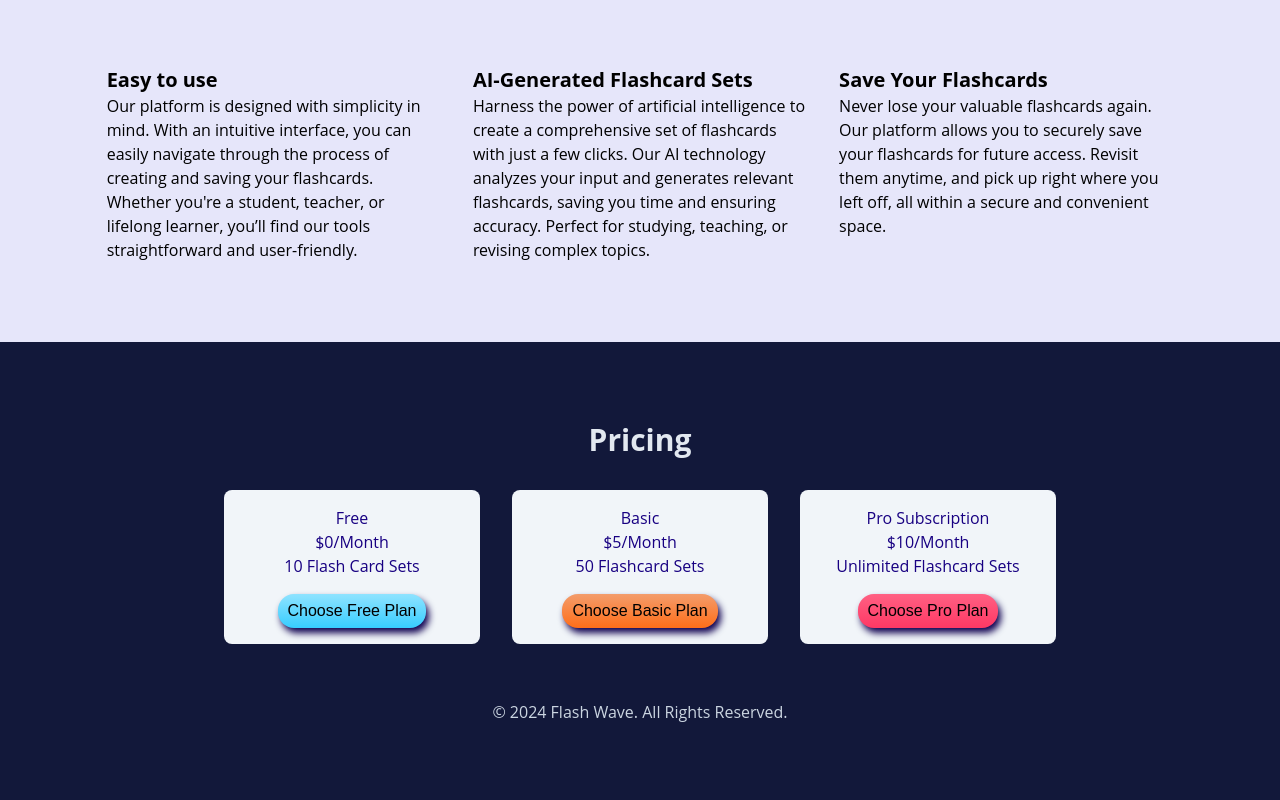
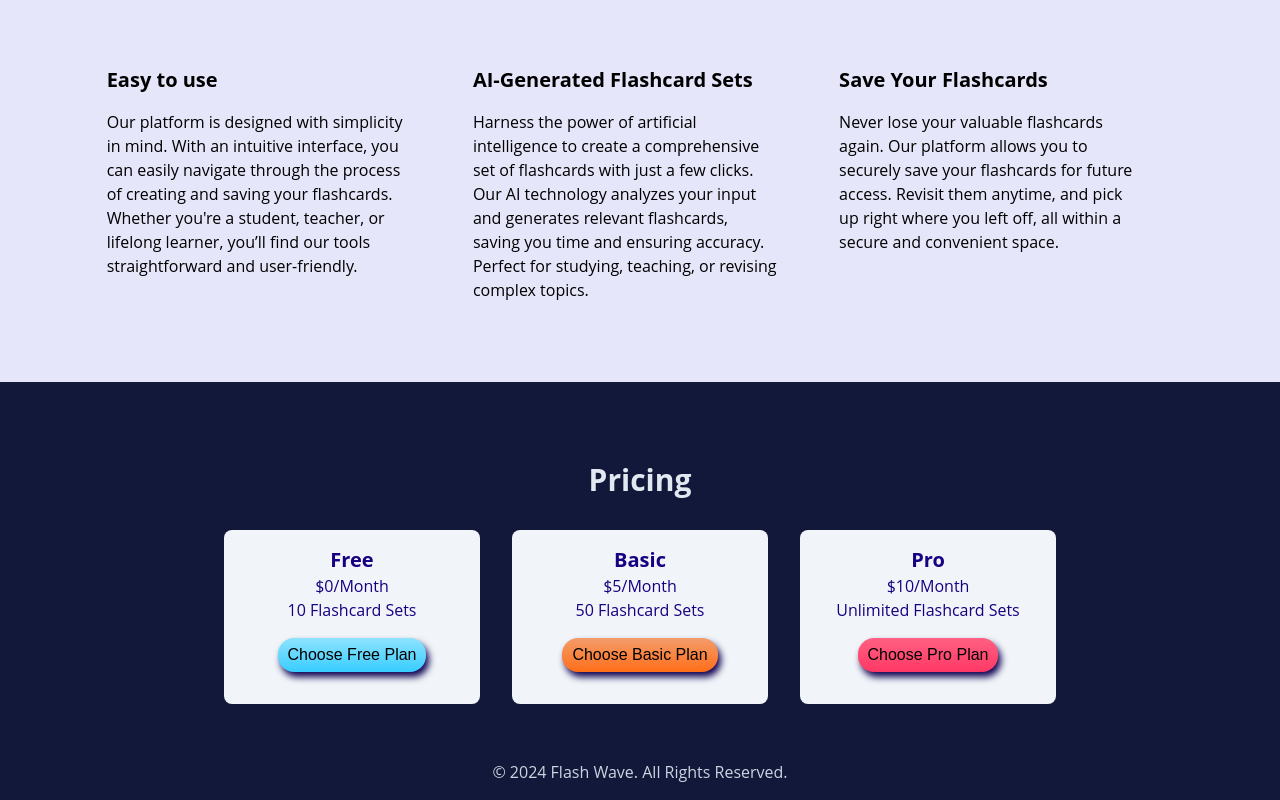
Before and after one commit to Calypso90/flashcard-saas, a Next.js app: page / in a window 1280 px wide. Shown: the part 569-1369 px from the top of the page. Before the commit the page ends 1309 px from the top, so only its background shows below. Built offline with nearby package versions, Linux system fonts and the light colour scheme; no server answers.

Commit message:
Refactor PricingSection component to handle plan selection and display messages

```diff
--- a/app/components/PricingSection.jsx
+++ b/app/components/PricingSection.jsx
@@ -3,6 +3,30 @@ import { useState, useEffect } from "react";
 import { useFirebaseUser } from "../hooks/useFirebaseUser"; // Adjust this path as needed
 import { doc, updateDoc } from "firebase/firestore";
 import { db } from "../firebase"; // Adjust this path as needed
+
+const plans = [
+  {
+    type: "free",
+    name: "Free",
+    displayName: <span className="font-bold text-xl">Free</span>,
+    price: "$0/Month",
+    limit: "10 Flashcard Sets",
+  },
+  {
+    type: "basic",
+    name: "Basic",
+    displayName: <span className="font-bold text-xl">Basic</span>,
+    price: "$5/Month",
+    limit: "50 Flashcard Sets",
+  },
+  {
+    type: "pro",
+    name: "Pro",
+    displayName: <span className="font-bold text-xl">Pro</span>,
+    price: "$10/Month",
+    limit: "Unlimited Flashcard Sets",
+  },
+];
 
 export default function PricingSection() {
   const [isLoading, setIsLoading] = useState(false);
@@ -104,55 +128,32 @@ export default function PricingSection() {
         <div className="mt-4 text-red-500">Select a Plan</div>
       )}
       <div className="text-slate-300 grid grid-cols-1 md:grid-cols-3 gap-8 justify-center">
-        {[
-          {
-            type: "free",
-            name: "Free",
-            price: "$0/Month",
-            limit: "10 Flash Card Sets",
-          },
-          {
-            type: "basic",
-            name: "Basic",
-            price: "$5/Month",
-            limit: "50 Flashcard Sets",
-          },
-          {
-            type: "pro",
-            name: "Pro Subscription",
-            price: "$10/Month",
-            limit: "Unlimited Flashcard Sets",
-          },
-        ].map((plan) => (
+        {plans.map((plan) => (
           <div
             className="flex flex-col p-4 bg-slate-100 rounded-lg text-[#180082] items-center min-w-64"
             key={plan.type}
           >
-            <h1>{plan.name}</h1>
+            <h1>{plan.displayName}</h1>
             <p>{plan.price}</p>
             <p>{plan.limit}</p>
             <button
               onClick={() => handleSubmit(plan.type)}
               className={`${
                 plan.type === "free"
-                  ? "freeBtn mt-4"
+                  ? "freeBtn mt-4 mb-4"
                   : plan.type === "basic"
-                  ? "basicBtn mt-4"
-                  : "proBtn mt-4"
+                  ? "basicBtn mt-4 mb-4"
+                  : "proBtn mt-4 mb-4"
               }`}
               disabled={isLoading || currentPlan === plan.type}
             >
               {isLoading
                 ? "Processing..."
                 : !isLoggedIn || !currentPlan
-                ? `Choose ${plan.name.split(" ")[0]} Plan`
+                ? `Choose ${plan.name} Plan`
                 : currentPlan === plan.type
                 ? "Current Plan"
-                : currentPlan === "free"
-                ? `Upgrade to ${plan.name}`
-                : plan.type === "free"
-                ? "Downgrade to Free"
-                : `Change to ${plan.name}`}
+                : `Choose ${plan.name} Plan`}
             </button>
           </div>
         ))}
--- a/app/page.js
+++ b/app/page.js
@@ -40,8 +40,8 @@ export default function Home() {
       <section className="grid grid-cols-1 my-20 justify-items-center text-black bg-[#E6E6FA] py-20">
         <div className="grid grid-cols-1 md:grid-cols-2 lg:grid-cols-3 gap-8 w-5/6">
           <div>
-            <h3 className="text-xl font-bold ">Easy to use</h3>
-            <p className="">
+            <h3 className="text-xl font-bold mb-4">Easy to use</h3>
+            <p className="w-11/12">
               Our platform is designed with simplicity in mind. With an
               intuitive interface, you can easily navigate through the process
               of creating and saving your flashcards. Whether you&apos;re a student,
@@ -50,8 +50,8 @@ export default function Home() {
             </p>
           </div>
           <div>
-            <h3 className="text-xl font-bold ">AI-Generated Flashcard Sets</h3>
-            <p className="">
+            <h3 className="text-xl font-bold mb-4">AI-Generated Flashcard Sets</h3>
+            <p className="w-11/12">
               Harness the power of artificial intelligence to create a
               comprehensive set of flashcards with just a few clicks. Our AI
               technology analyzes your input and generates relevant flashcards,
@@ -60,8 +60,8 @@ export default function Home() {
             </p>
           </div>
           <div>
-            <h3 className="text-xl font-bold ">Save Your Flashcards</h3>
-            <p className="">
+            <h3 className="text-xl font-bold mb-4">Save Your Flashcards</h3>
+            <p className="w-11/12">
               Never lose your valuable flashcards again. Our platform allows you
               to securely save your flashcards for future access. Revisit them
               anytime, and pick up right where you left off, all within a secure
```
